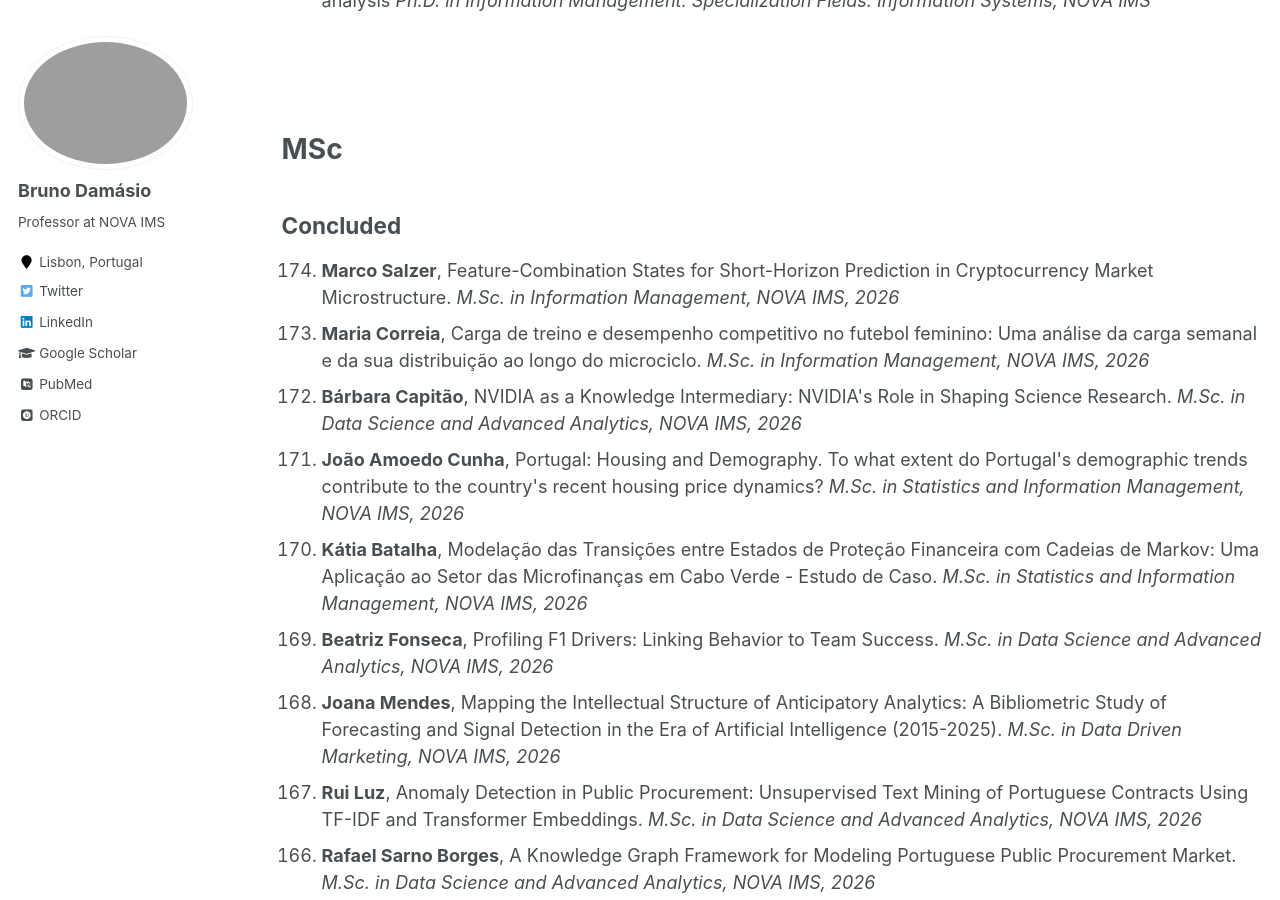
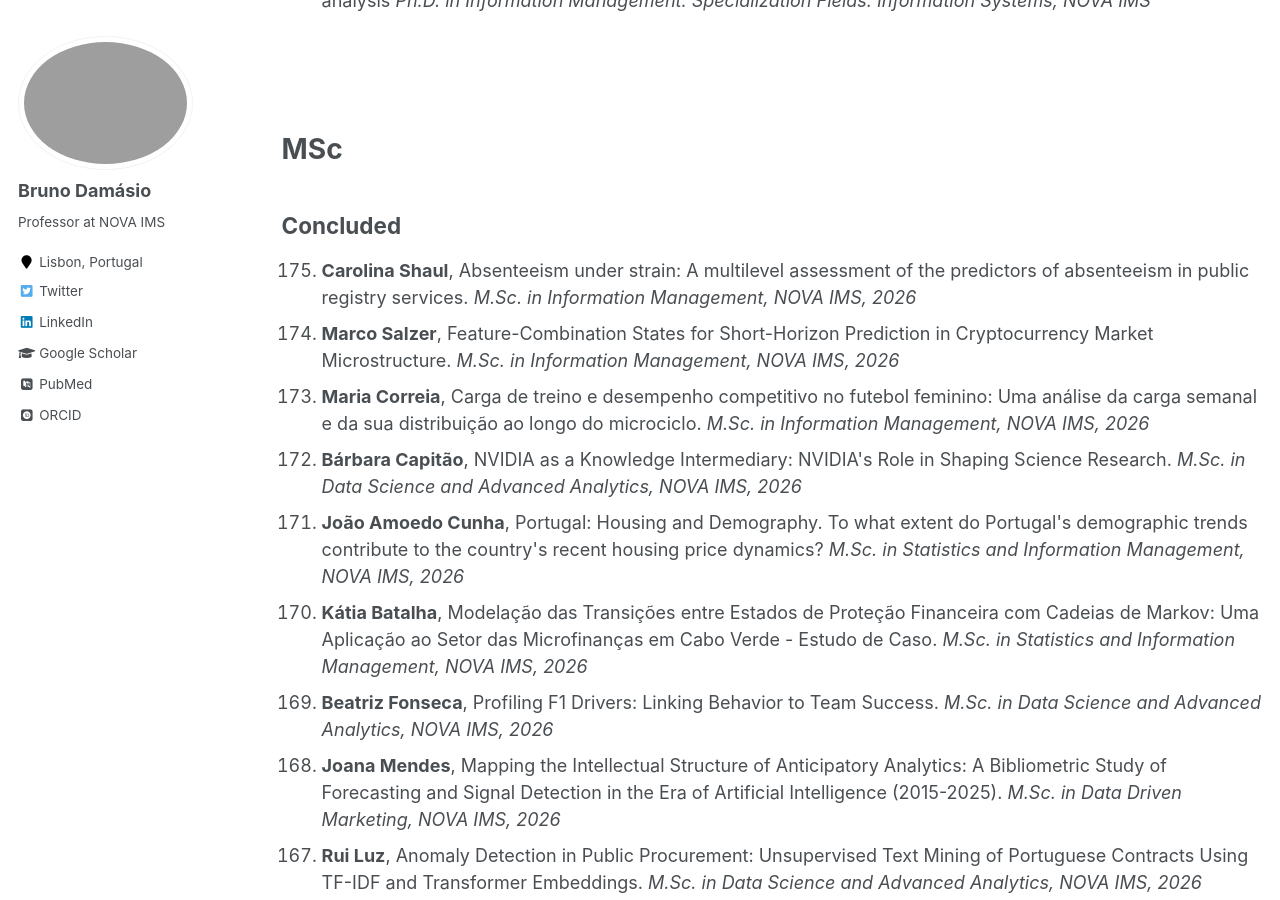
Before and after one commit to damasiob/damasiob.github.io, a Jekyll site: the page built from _pages/orietation.md, in a window 1280 px wide and 900 px high, scrolled down 441 px. Built offline with Jekyll 4.4.1, drawn with Linux system fonts in a browser that asks for light colours; some web fonts are replaced.

Commit message:
Add Carolina Shaul (3 Nov 2026 defence) to concluded supervisions
Co-Authored-By: Claude Opus 5.5 <noreply@anthropic.com>
Claude-Session: https://claude.ai/code/session_01XhzgvKtGJdD52uLR4fDSx1

```diff
--- a/_pages/orietation.md
+++ b/_pages/orietation.md
@@ -74,6 +74,8 @@ Concluded
 ---
 
 <ol reversed>
+<li><b>Carolina Shaul</b>, Absenteeism under strain: A multilevel assessment of the predictors of absenteeism in public registry services. <i>M.Sc. in Information Management, NOVA IMS, 2026 </i></li>
+
 <li><b>Marco Salzer</b>, Feature-Combination States for Short-Horizon Prediction in Cryptocurrency Market Microstructure. <i>M.Sc. in Information Management, NOVA IMS, 2026 </i></li>
 
 <li><b>Maria Correia</b>, Carga de treino e desempenho competitivo no futebol feminino: Uma análise da carga semanal e da sua distribuição ao longo do microciclo. <i>M.Sc. in Information Management, NOVA IMS, 2026 </i></li>
```
